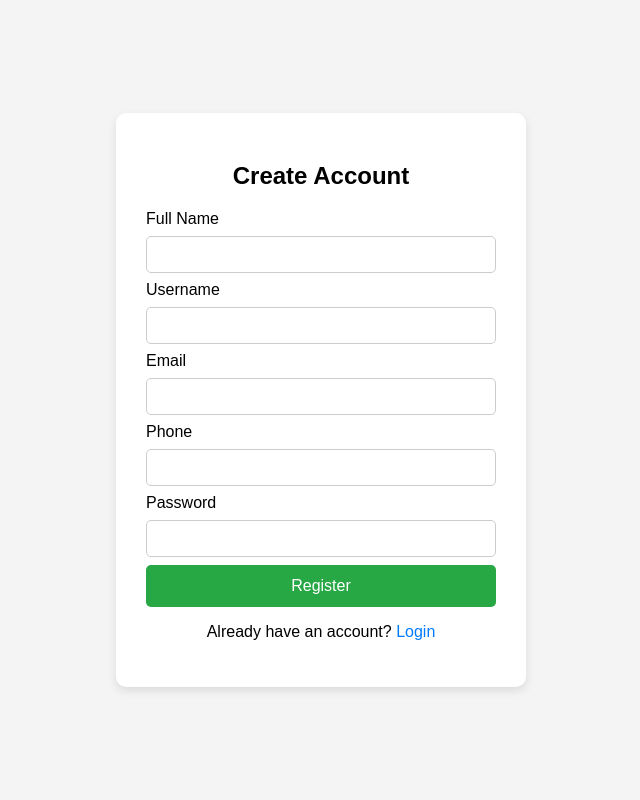
After one commit to AngelinaAnnaAntony/Hospital_Management_System, a Flask app: page /register in a window 1280 px wide. The commit adds this page. Shown: the whole page, without its empty margins (319-959 px from the left). Run offline with Flask 3, Linux system fonts and the light colour scheme.

Commit message:
loginRegister changes

```diff
--- a/app.py
+++ b/app.py
@@ -1,16 +1,107 @@
 import sqlite3
 from flask import Flask, render_template, request, redirect, url_for
 from database import get_connection,create_tables
+from datetime import datetime
 app = Flask(__name__)
 create_tables()
+
+
+@app.route('/', methods=['GET','POST'])
+def login():
+    if request.method == 'POST':
+
+        roles = request.form['role']
+        username = request.form['username']
+        password = request.form['password']
+
+        conn = sqlite3.connect('hospital.db')
+        cursor = conn.cursor()
+
+        cursor.execute(
+            '''
+            SELECT *
+            FROM user
+            WHERE role=?
+            username=?
+            AND password=?
+            ''',
+            (roles, username, password)
+        )
+
+        usern = cursor.fetchone()
+        conn.close()
+
+        if usern:
+
+            if roles == 'patient':
+                return redirect(url_for('patients'))
+
+            elif roles == 'doctor':
+                return redirect(url_for('doctor'))
+
+            elif roles == 'Admin':
+                return redirect(url_for('admin'))
+
+        return "Invalid Email or Password"
+
+    return render_template('login.html')
+
+@app.route('/register', methods=['GET','POST'])
+def register():
+
+    if request.method == 'POST':
+
+        username = request.form['username']
+        email = request.form['email']
+        password = request.form['password']
+        name = request.form['name']
+        phone = request.form['phone']
+
+        conn = sqlite3.connect('hospital.db')
+        cursor = conn.cursor()
+
+        cursor.execute(
+            '''
+            INSERT INTO user(
+            username,
+            email,
+            password,
+            role,
+            name,
+            phone
+            )
+            VALUES(?,?,?,?,?,?)
+            ''',
+            (
+            username,
+            email,
+            password,
+            'patient',
+            name,
+            phone
+            )
+        )
+
+        conn.commit()
+        conn.close()
+
+        return redirect(url_for('login'))
+
+    return render_template("register.html")
+
+
+
+
+
 #admin
 @app.route('/admin')
 def admin():
     return render_template("admin_dashboard.html")
 
-@app.route('/patient')
+@app.route('/patients')
 def patient():
-    return render_template("admin.add_patients.html")
+    return render_template("patient_dashboard.html")
+
 
 @app.route('/add_patient',methods=['GET','POST'])
 def add_patient():
@@ -158,15 +249,15 @@ def view_profile():
 def drlogout():
     return render_template('doctor/drlogout.html')
 
-@app.route('/doctor_login')
-def login():
-    return render_template('doctor/doctor_login.html')
+# @app.route('/doctor_login')
+# def login():
+#     return render_template('doctor/doctor_login.html')
 
-@app.route('/doctor_login', methods=['POST'])
-def doctor_login():
-    username = request.form['username']
-    password = request.form['password']
-    return render_template('doctor/doctor_dashboard.html')
+# @app.route('/doctor_login', methods=['POST'])
+# def doctor_login():
+#     username = request.form['username']
+#     password = request.form['password']
+#     return render_template('doctor/doctor_dashboard.html')
 
 @app.route('/doctor_dashboard')
 def doctor_dashboard():
--- /dev/null
+++ b/static/styleregister.css
@@ -0,0 +1,56 @@
+        body {
+            font-family: Arial, sans-serif;
+            background: #f4f4f4;
+            display: flex;
+            justify-content: center;
+            align-items: center;
+            min-height: 100vh;
+            margin: 0;
+        }
+
+        .register-container {
+            background: #fff;
+            padding: 30px;
+            width: 350px;
+            border-radius: 10px;
+            box-shadow: 0 4px 10px rgba(0,0,0,0.1);
+        }
+
+        h2 {
+            text-align: center;
+            margin-bottom: 20px;
+        }
+
+        input {
+            width: 100%;
+            padding: 10px;
+            margin: 8px 0;
+            border: 1px solid #ccc;
+            border-radius: 5px;
+            box-sizing: border-box;
+        }
+
+        button {
+            width: 100%;
+            padding: 10px;
+            background: #28a745;
+            color: white;
+            border: none;
+            border-radius: 5px;
+            cursor: pointer;
+            font-size: 16px;
+        }
+
+        button:hover {
+            background: #218838;
+        }
+
+        .footer {
+            text-align: center;
+            margin-top: 15px;
+        }
+
+        .footer a {
+            color: #007bff;
+            text-decoration: none;
+        }
--- /dev/null
+++ b/templates/register.html
@@ -0,0 +1,55 @@
+<!DOCTYPE html>
+<html lang="en">
+<head>
+    <meta charset="UTF-8">
+    <meta name="viewport" content="width=device-width, initial-scale=1.0">
+    <title>Register Page</title>
+     <link rel="stylesheet" href="{{ url_for('static', filename='styleregister.css') }}">
+</head>
+<body>
+
+<div class="register-container">
+    <h2>Create Account</h2>
+        <!-- {% with messages = get_flashed_messages(with_categories=true) %}
+        {% if messages %}
+        {% for category, message in messages %}
+        <div class="alert alert-{{ category }}">{{ message }}</div>
+        {% endfor %}
+        {% endif %}
+        {% endwith %} -->
+
+    <form method="POST">
+            <div class="grid-2">
+                <div class="form-group">
+                    <label>Full Name</label>
+                    <input type="text" name="name" class="form-control" required>
+                </div>
+                <div class="form-group">
+                    <label>Username</label>
+                    <input type="text" name="username" class="form-control" required>
+                </div>
+            </div>
+            <div class="grid-2">
+                <div class="form-group">
+                    <label>Email</label>
+                    <input type="email" name="email" class="form-control" required>
+                </div>
+                <div class="form-group">
+                    <label>Phone</label>
+                    <input type="text" name="phone" class="form-control" required>
+                </div>
+            </div>
+            <div class="form-group">
+                <label>Password</label>
+                <input type="password" name="password" class="form-control" required>
+            </div>
+            <button type="submit" class="btn btn-primary" style="width:100%;padding:12px;font-size:16px">Register</button>
+        </form>
+
+    <div class="footer">
+        <p>Already have an account? <a href="/">Login</a></p>
+    </div>
+</div>
+
+</body>
+</html>
```
Also changed, not shown: static/stylelogin.css (added, +56 -0 lines), templates/login.html (added, +44 -0 lines), templates/patient_dashboard.html (+12 -12 lines), hospital.db.
